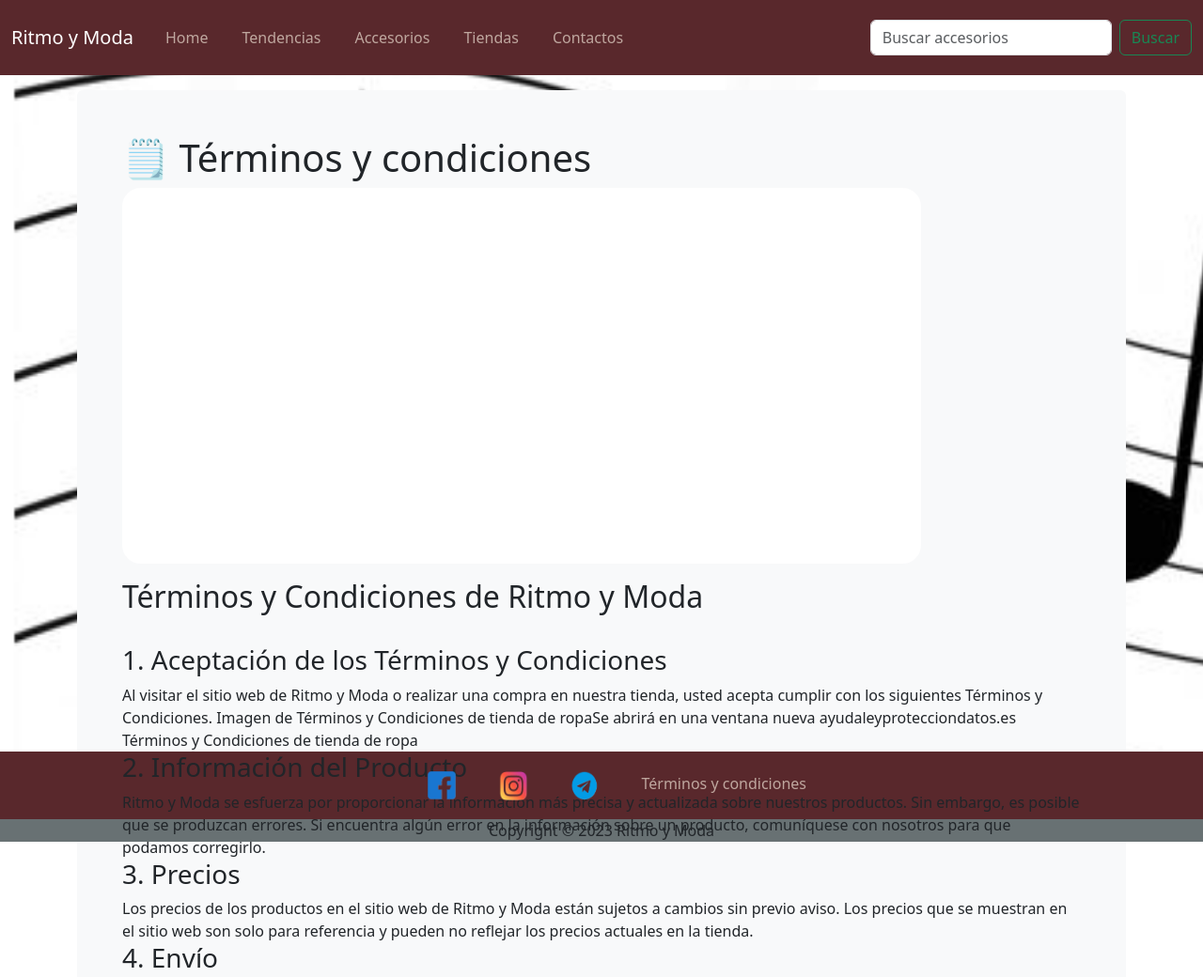
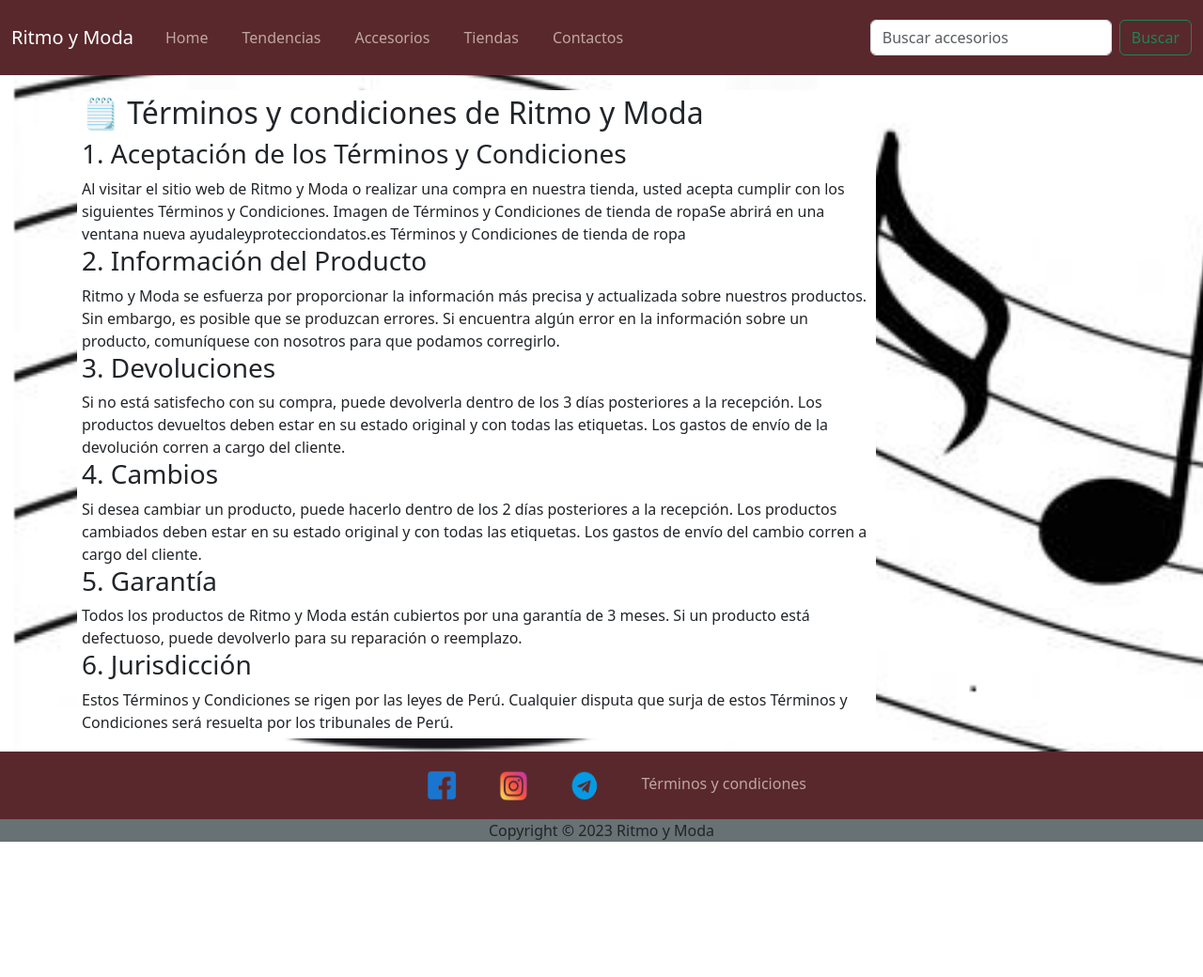
Before and after one commit to msanc12/EntregaFinalCoderDesarrollo_Comision49625_ManuelSanchez, a website: page Pages/Terminos.html in a window 1280 px wide. Shown: the top 1040 px of the page at 94% size. After the commit the page ends 912 px from the top, so only its background shows below. Drawn offline with nearby package versions, Linux system fonts and the light colour scheme; a web font is replaced by a local one.

Commit message:
Actualizacion

```diff
--- a/Pages/Terminos.html
+++ b/Pages/Terminos.html
@@ -64,11 +64,8 @@
     <main class="cuerpo">
         <div class="container">
             <br/><br/><br/><br/>
-            <div class="bg-body-tertiary p-5 rounded">
-                <h1>🗒️ Términos y condiciones</h1>
-                <p class="terminos">
-                    <h2>Términos y Condiciones de Ritmo y Moda</h2>
-                    <br>
+            <div class="terminos">
+                <h2>🗒️ Términos y condiciones de Ritmo y Moda</h2>
 
                 <h3>1. Aceptación de los Términos y Condiciones</h3>
 
@@ -81,41 +78,25 @@
 
                 Ritmo y Moda se esfuerza por proporcionar la información más precisa y actualizada sobre nuestros productos. Sin embargo, es posible que se produzcan errores. Si encuentra algún error en la información sobre un producto, comuníquese con nosotros para que podamos corregirlo.
 
-                    <h3>3. Precios</h3>
-
-                    Los precios de los productos en el sitio web de Ritmo y Moda están sujetos a cambios sin previo aviso. Los precios que se muestran en el sitio web son solo para referencia y pueden no reflejar los precios actuales en la tienda.
-
-                    <h3>4. Envío</h3>
-
-                    El envío de los productos se realiza a través de SerPost. El costo del envío se calcula en función del peso del producto y la ubicación de entrega. El tiempo de entrega estimado se indica en el sitio web.
-
-                    <h3>5. Devoluciones</h3>
+                <h3>3. Devoluciones</h3>
 
                 Si no está satisfecho con su compra, puede devolverla dentro de los 3 días posteriores a la recepción. Los productos devueltos deben estar en su estado original y con todas las etiquetas. Los gastos de envío de la devolución corren a cargo del cliente.
 
-                    <h3>6. Cambios</h3>
+                <h3>4. Cambios</h3>
 
                 Si desea cambiar un producto, puede hacerlo dentro de los 2 días posteriores a la recepción. Los productos cambiados deben estar en su estado original y con todas las etiquetas. Los gastos de envío del cambio corren a cargo del cliente.
 
-                    <h3>7. Garantía</h3>
+                <h3>5. Garantía</h3>
 
                 Todos los productos de Ritmo y Moda están cubiertos por una garantía de 3 meses. Si un producto está defectuoso, puede devolverlo para su reparación o reemplazo.
 
-                    <h3>8. Responsabilidad</h3>
-
-                    Ritmo y Moda no será responsable de ningún daño o pérdida, ya sea directa o indirecta, que resulte del uso de nuestro sitio web o de nuestros productos.
-
-                    <h3>9. Jurisdicción</h3>
+                <h3>6. Jurisdicción</h3>
 
                 Estos Términos y Condiciones se rigen por las leyes de Perú. Cualquier disputa que surja de estos Términos y Condiciones será resuelta por los tribunales de Perú.
 
-                    <h3>10. Cambios en los Términos y Condiciones</h3>
 
-                    Ritmo y Moda se reserva el derecho de modificar estos Términos y Condiciones en cualquier momento. Cualquier cambio se publicará en el sitio web y entrará en vigor a partir de la fecha de publicación.
-                </p>
             </div>
         </div>
-
     </main>
     <footer class="pie">
         <ul class="menu">
--- a/css/style.css
+++ b/css/style.css
@@ -80,15 +80,11 @@
 
 .terminos{
     background: white;
-    padding: 20px;
     line-height: 1.5;
-
-    width: 850px;
-    height: 400px;
     border:  5px solid white;
     border-radius: 20px;
+    width: 850px;
     overflow: auto;
-
 }
 
 .tendencias
```
Lines whose indentation alone changed are shown as unchanged.
